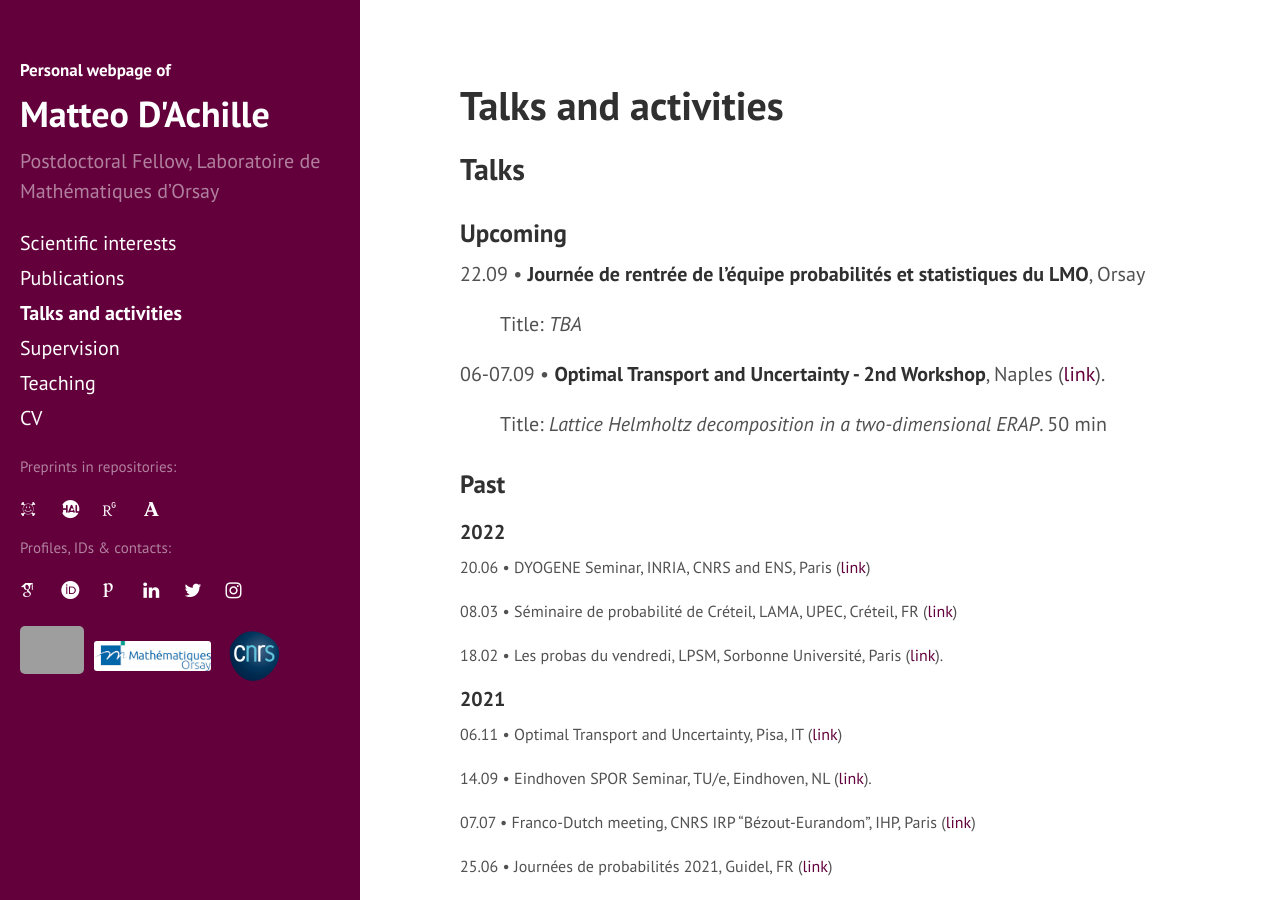
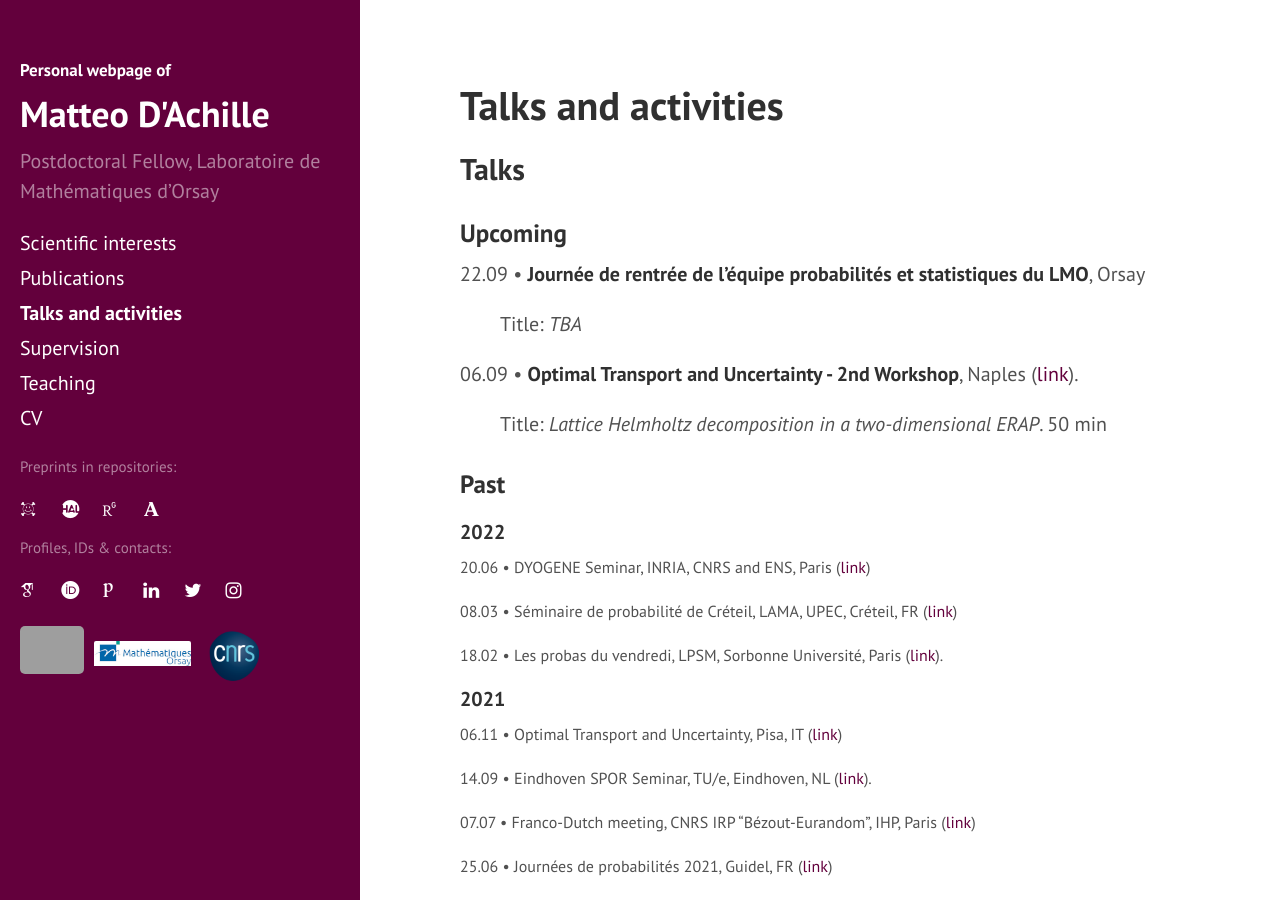
Before and after one commit to matteodachille/matteodachille.github.io, a Jekyll site: the page built from events.md, in a window 1280 px wide and 900 px high. Built offline with Jekyll 4.4.1, drawn with Linux system fonts in a browser that asks for light colours; nearby versions of some CDN libraries; some web fonts are replaced; grey boxes are pictures that could not be loaded.

Commit message:
Corrected typo on talk hour

```diff
--- a/_includes/sidebar.html
+++ b/_includes/sidebar.html
@@ -175,10 +175,12 @@
       <a href="https://www.universite-paris-saclay.fr/en" target="_blank">
         <img class="middle-img" src="../assets/UPSaclay_BLANC.png" style="margin-top : -5px;" height="48" width="100%"/>
       </a>
+
   </div>
+
   <div class="imgContainer">
        <a href="https://www.imo.universite-paris-saclay.fr/en/" target="_blank">
-         <img src="../assets/Orsay2.jpg" style=" border-radius: 3px; margin-top : 10px;" height="30" width="100%"/>
+         <img src="../assets/Orsay2.jpg" style=" border-radius: 2px; margin-top : 10px; padding-bottom: 5px;" height="30" width="100%"/>
        </a>
   </div>
     <div class="imgContainer">
--- a/events.md
+++ b/events.md
@@ -33,7 +33,7 @@
 {: style="margin-left: 40px" }
 
 
-06-07.09 &#x2022; **Optimal Transport and Uncertainty - 2nd Workshop**, Naples ([link](https://sites.google.com/view/otau2){:target="_blank"}).
+06.09 &#x2022; **Optimal Transport and Uncertainty - 2nd Workshop**, Naples ([link](https://sites.google.com/view/otau2){:target="_blank"}).
 {: style="font-size: 20px" }
 
 Title: _Lattice Helmholtz decomposition in a two-dimensional ERAP_. 50 min
```
